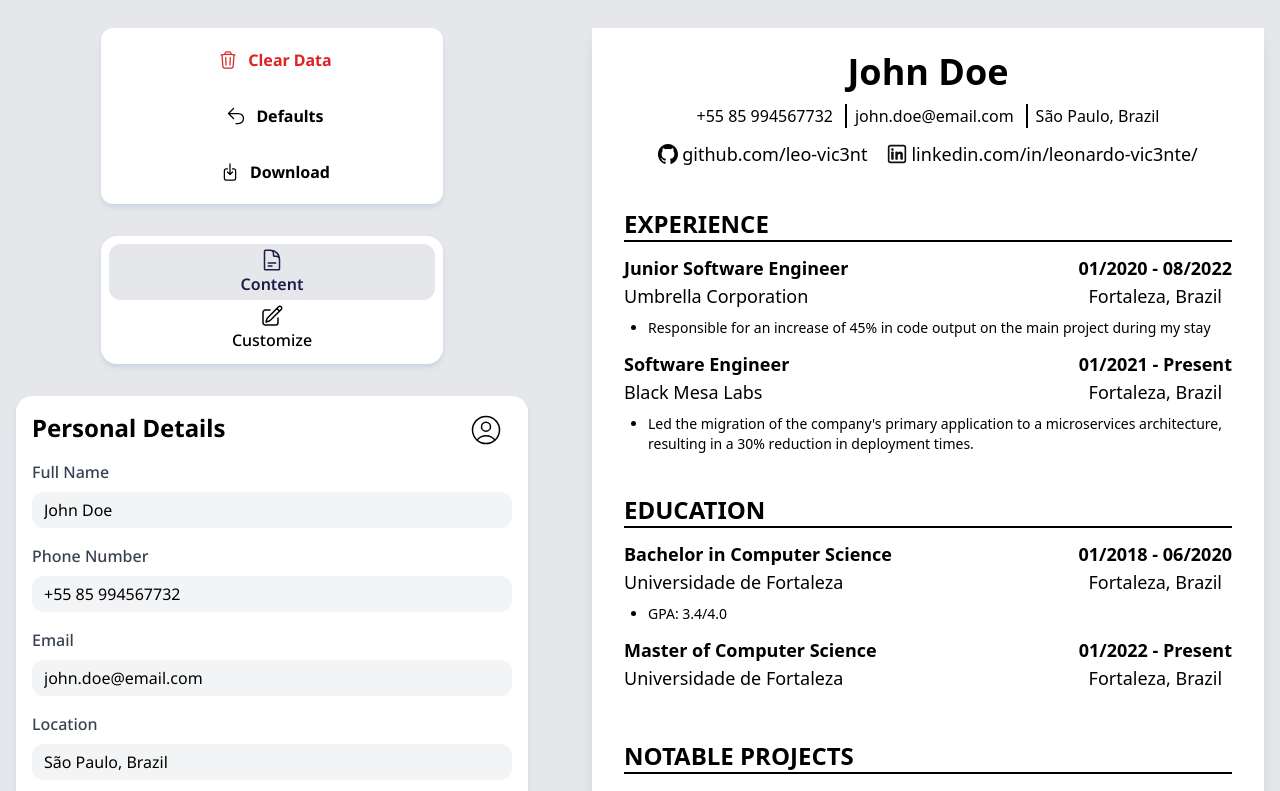
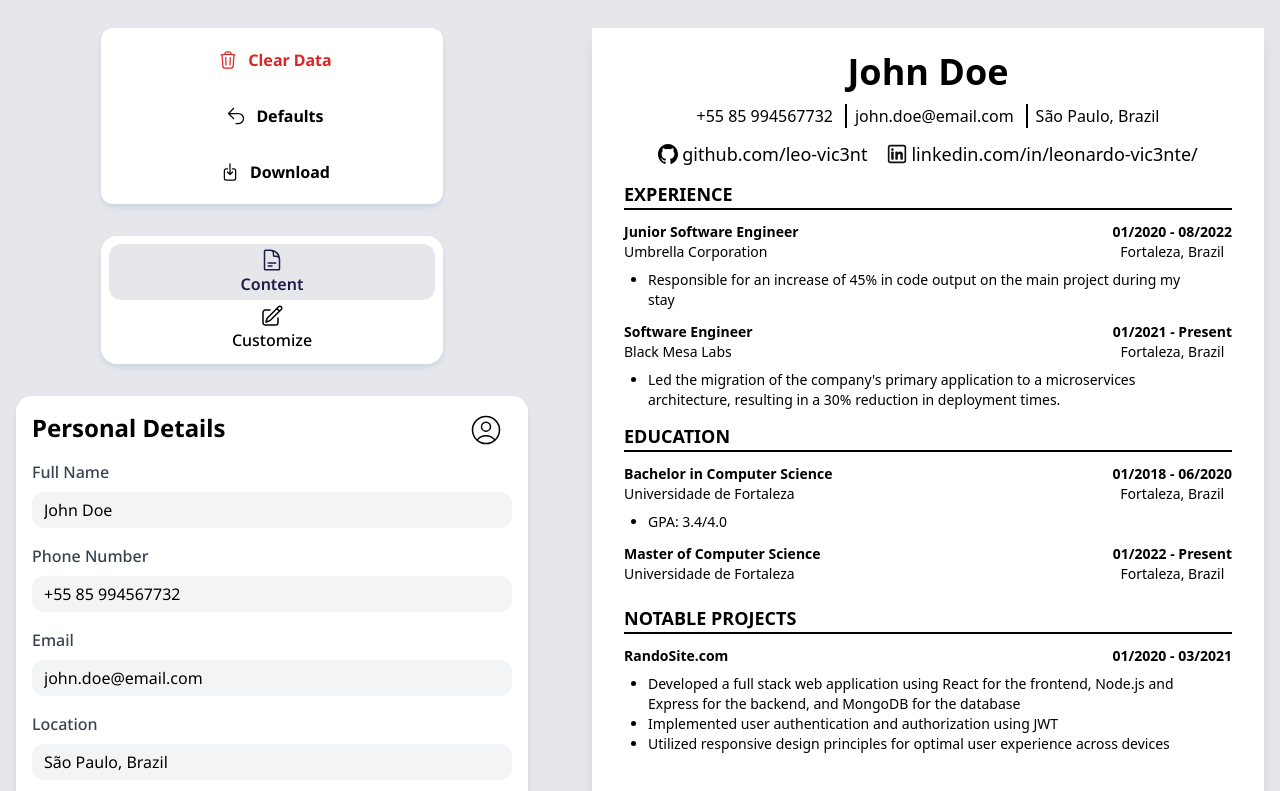
Before and after one commit to leo-vic3nt/EasyCv, a React (Vite) app: page / in a window 1280 px wide. Shown: the top 791 px of the page. Built offline with nearby package versions, Linux system fonts and the light colour scheme.

Commit message:
adjust layout for better fit

```diff
--- a/src/components/CurriculumVitae/CurriculumVitaeContainer.jsx
+++ b/src/components/CurriculumVitae/CurriculumVitaeContainer.jsx
@@ -16,7 +16,7 @@
 	return (
 		<div
 			className={clsx(
-				"flex h-[29.7cm] w-[21cm] flex-col gap-10 bg-white px-8 pt-6 shadow-lg",
+				"flex h-[29.7cm] w-[21cm] flex-col gap-3 bg-white px-8 pt-6 shadow-lg",
 				cvFont,
 			)}
 		>
--- a/src/components/CurriculumVitae/Education.jsx
+++ b/src/components/CurriculumVitae/Education.jsx
@@ -8,7 +8,7 @@
 }) {
 	return (
 		<div className="flex flex-col gap-2">
-			<div className="flex justify-between text-lg">
+			<div className="flex justify-between text-sm">
 				<div>
 					<p className="font-bold">{degree}</p>
 					<p>{school}</p>
@@ -18,10 +18,12 @@
 					<p>{location}</p>
 				</div>
 			</div>
-			<ul className="list-disc px-6 text-sm">
+			<ul className="-ml-8 flex list-disc flex-wrap px-6 text-sm">
 				{additionalInfo.map((item, index) => (
 					// biome-ignore lint/suspicious/noArrayIndexKey: <explanation>
-					<li key={index}>{item}</li>
+					<li className="ml-8" key={index}>
+						{item}
+					</li>
 				))}
 			</ul>
 		</div>
@@ -31,7 +33,7 @@
 function Header({ cvAccentColor, cvLanguage }) {
 	return (
 		<h1
-			className="border-black border-b-2 font-extrabold text-2xl uppercase"
+			className="border-black border-b-2 font-extrabold text-lg uppercase"
 			style={{ color: cvAccentColor, borderColor: cvAccentColor }}
 		>
 			{cvLanguage === "en" ? "education" : "formação acadêmica"}
--- a/src/components/CurriculumVitae/Experience.jsx
+++ b/src/components/CurriculumVitae/Experience.jsx
@@ -8,7 +8,7 @@
 }) {
 	return (
 		<div className="flex flex-col gap-2">
-			<div className="flex justify-between text-lg">
+			<div className="flex justify-between text-sm">
 				<div>
 					<p className="font-bold">{role}</p>
 					<p>{companyName}</p>
@@ -18,10 +18,10 @@
 					<p>{location}</p>
 				</div>
 			</div>
-			<ul className="list-disc pl-6  text-sm">
+			<ul className="-ml-8 flex list-disc flex-wrap px-6 text-sm">
 				{additionalInfo.map((item, index) => (
 					// biome-ignore lint/suspicious/noArrayIndexKey: <explanation>
-					<li key={index}>{item}</li>
+					<li className="ml-8" key={index}>{item}</li>
 				))}
 			</ul>
 		</div>
@@ -31,7 +31,7 @@
 function Header({ cvAccentColor, cvLanguage }) {
 	return (
 		<h1
-			className="border-black border-b-2 font-extrabold text-2xl uppercase"
+			className="border-black border-b-2 font-extrabold text-lg uppercase"
 			style={{ color: cvAccentColor, borderColor: cvAccentColor }}
 		>
 			{cvLanguage === "en" ? "experience" : "experiência profissional"}
--- a/src/components/CurriculumVitae/Projects.jsx
+++ b/src/components/CurriculumVitae/Projects.jsx
@@ -1,7 +1,7 @@
 function ProjectItem({ title, startDate, endDate, additionalInfo = [] }) {
 	return (
 		<div className="flex flex-col gap-2">
-			<div className="flex justify-between text-lg">
+			<div className="flex justify-between text-sm">
 				<div>
 					<p className="font-bold">{title}</p>
 				</div>
@@ -9,10 +9,10 @@
 					<p className="font-bold">{`${startDate} - ${endDate}`}</p>
 				</div>
 			</div>
-			<ul className="list-disc px-6 text-sm ">
+			<ul className="-ml-8 flex list-disc flex-wrap px-6 text-sm">
 				{additionalInfo.map((item, index) => (
 					// biome-ignore lint/suspicious/noArrayIndexKey: <explanation>
-					<li key={index}>{item}</li>
+					<li className="ml-8" key={index}>{item}</li>
 				))}
 			</ul>
 		</div>
@@ -22,7 +22,7 @@
 function Header({ cvAccentColor, cvLanguage }) {
 	return (
 		<h1
-			className="border-black border-b-2 font-extrabold text-2xl uppercase"
+			className="border-black border-b-2 font-extrabold text-lg uppercase"
 			style={{ color: cvAccentColor, borderColor: cvAccentColor }}
 		>
 			{cvLanguage === "en" ? "Notable Projects" : "Projetos Notáveis"}
```
